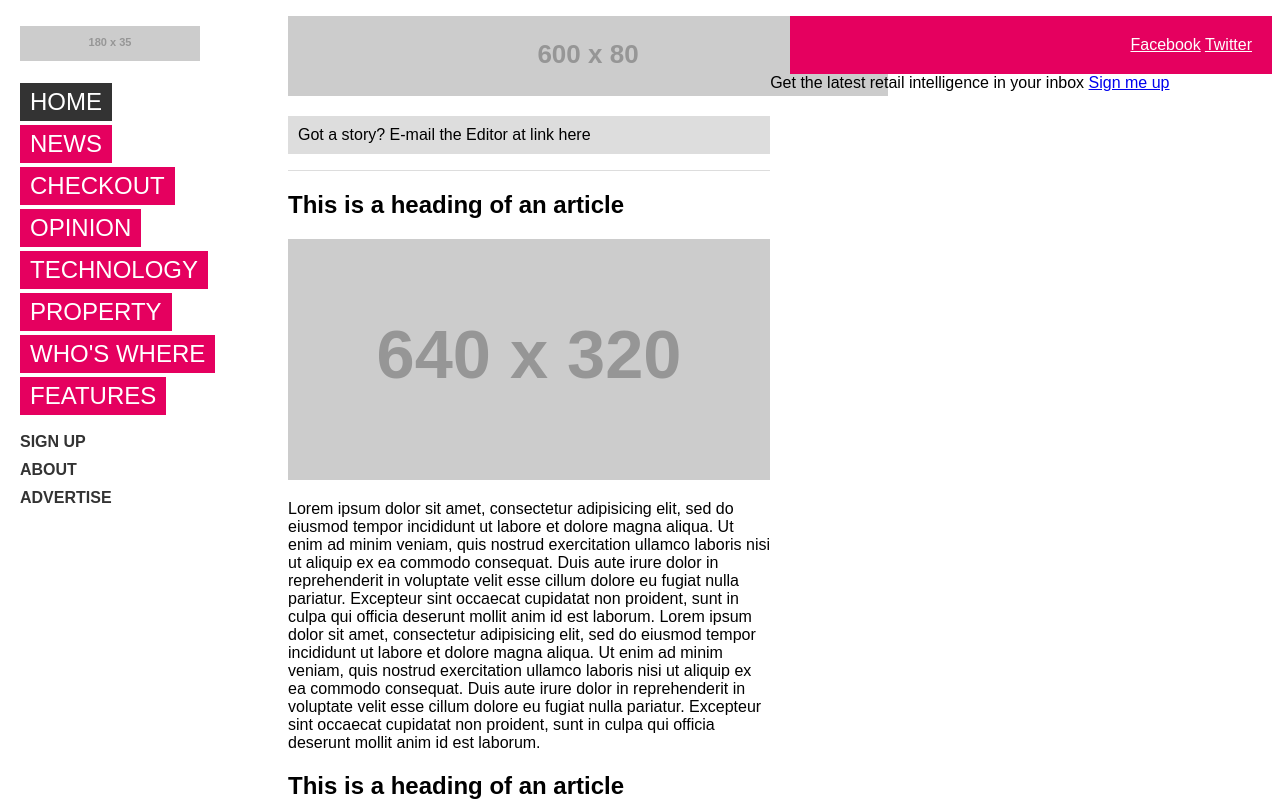
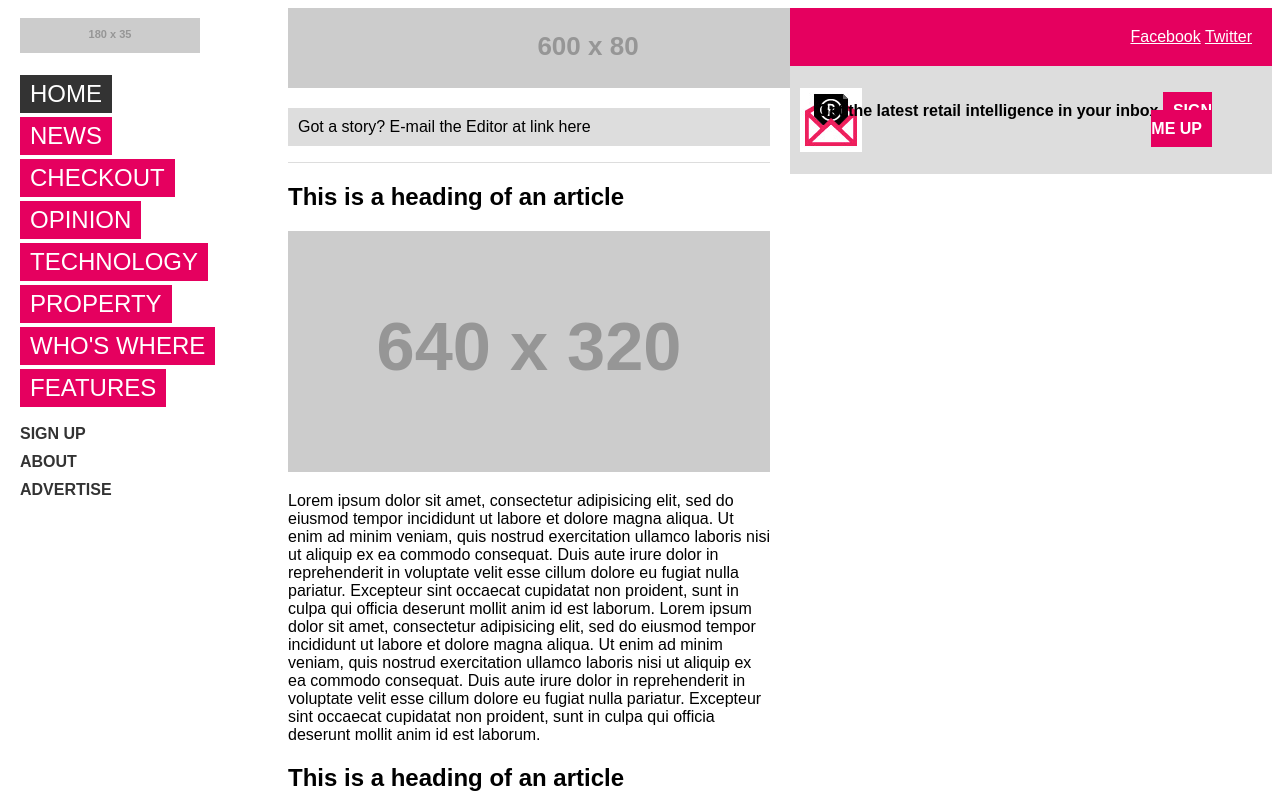
Before and after one commit to waynebishop/register-remake, a plain HTML site: page index.html in a window 1280 px wide. Shown: the top 803 px of the page. Drawn offline with Linux system fonts and the light colour scheme; placeholder pictures from the web are drawn by us.

Commit message:
Add sign me up email section

```diff
--- a/css/styles.css
+++ b/css/styles.css
@@ -163,3 +163,29 @@ article img {
 #social a {
 	color: inherit;
 }
+
+#newsletter p {
+	text-align: right;
+	padding-right: 60px;
+	font-weight: bold;
+}
+
+#newsletter {
+	background-color: #dddddd;
+	padding: 20px 0;
+	background-image: url(../img/envelope2.png);   /* for background image of envelope + see next few lines */
+	background-repeat: no-repeat; /* turn off auto repeat of image */
+	background-position: 10px center; /* reposition image center Y axis but 10px in from left side */
+}
+
+#newsletter a {
+	color: white;
+	text-decoration: none;
+	background-color: #e5005f;
+	padding: 10px;
+	text-transform: uppercase;
+}
+
+#newsletter a:hover {
+	background-color: #333333;
+}
--- a/index.html
+++ b/index.html
@@ -120,11 +120,22 @@
 					<a href="#">Facebook</a>
 					<a href="#">Twitter</a>
 				</div>
+
+				<div id="newsletter">
+					<p>Get the latest retail intelligence in your inbox <a href="#">Sign me up</a></p>
+				</div>
+
+
+
+
+
 			</div>
 
-			<div id="newsletter">
-				<p>Get the latest retail intelligence in your inbox <a href="#">Sign me up</p>
-			</div>
+
+
+
+
+
 
 
 
```
Also changed, not shown: img/envelope2.png (added).
